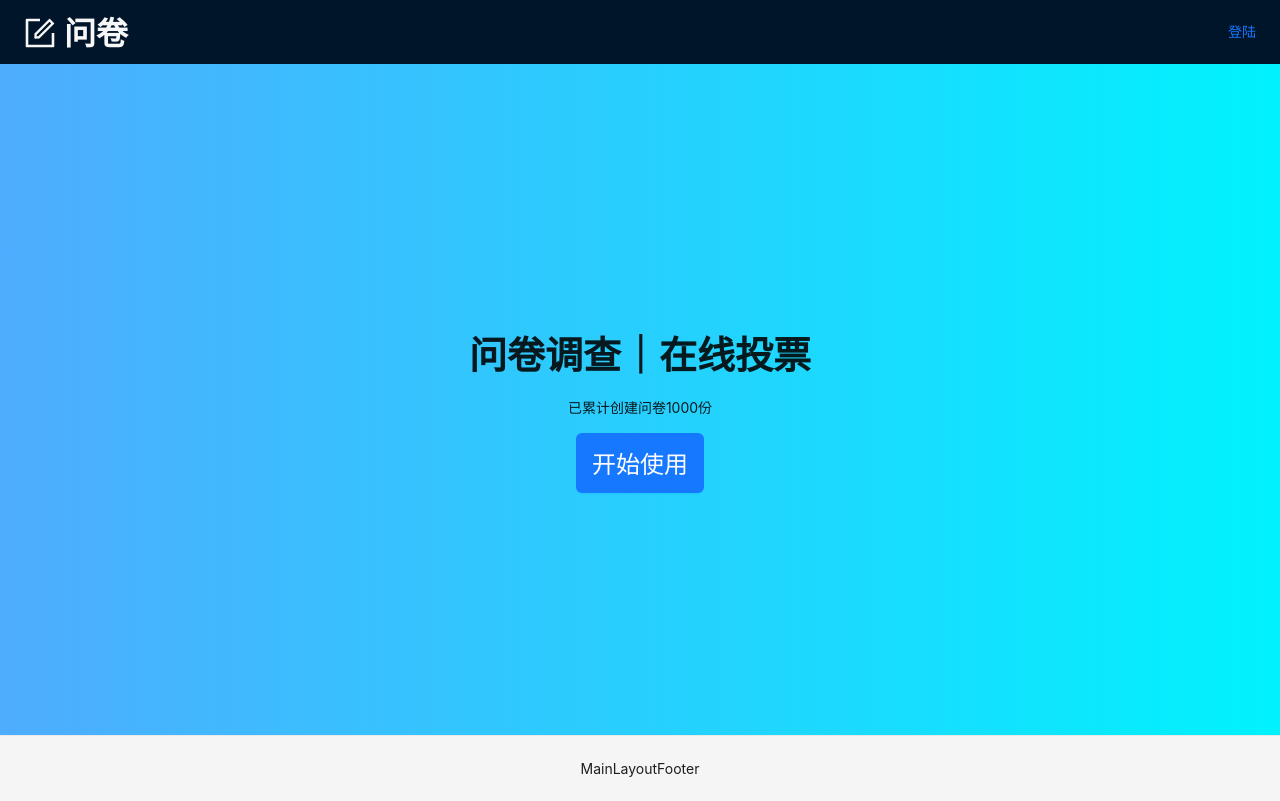
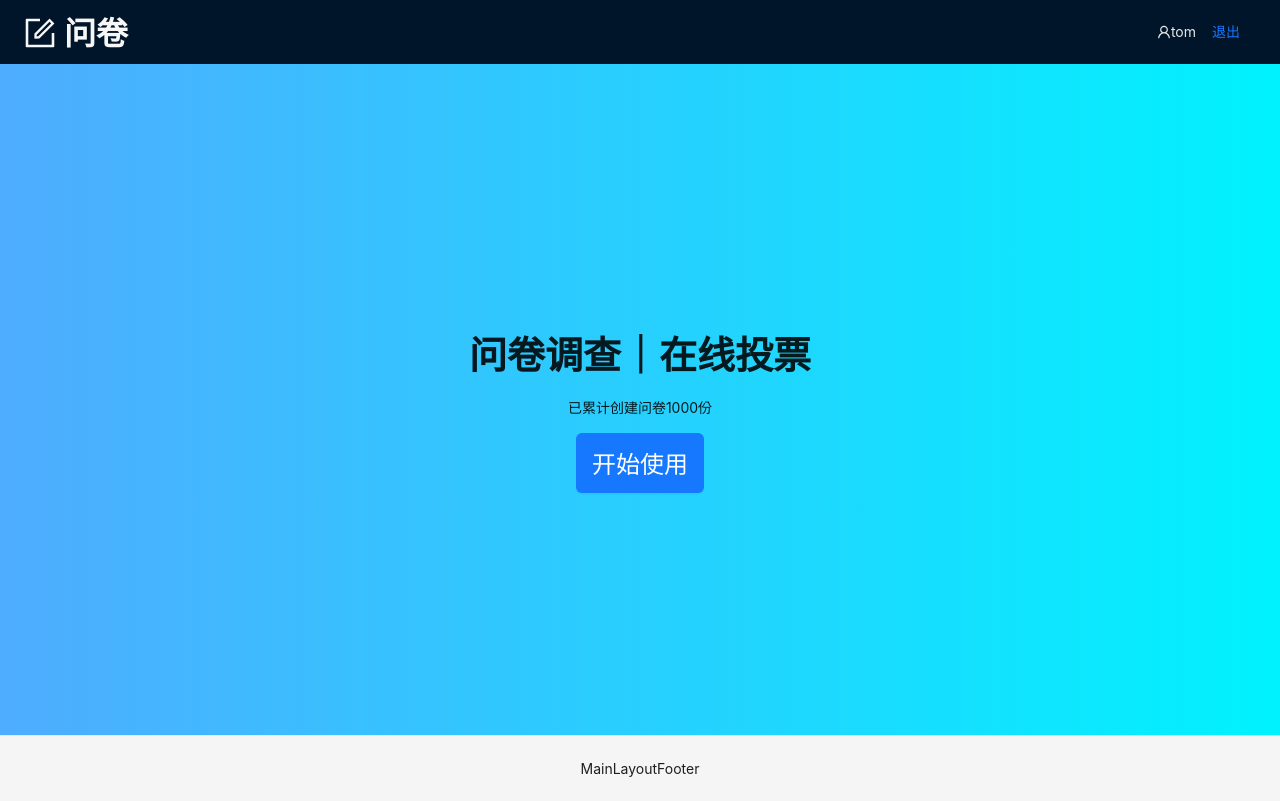
Before and after one commit to zhangjh024/Chinese_questionaire_system, a React (Vite) app: page / in a window 1280 px wide. Built offline with nearby package versions, Linux system fonts and the light colour scheme; no server answers.

Commit message:
feat:使用redux分发username,写GetUsetInfo_hook代替ajax请求

```diff
--- a/src/components/UserInfo.tsx
+++ b/src/components/UserInfo.tsx
@@ -1,17 +1,23 @@
 import {Link, useNavigate} from 'react-router-dom'
-import {useRequest} from "ahooks";
-import {getUserInfoService} from "../services/user";
+// import {useRequest} from "ahooks";
+// import {getUserInfoService} from "../services/user";
 import {UserOutlined} from '@ant-design/icons'
 import {Button} from "antd";
 import {removeToken} from "../utils/user_token";
+import useGetUserInfo from "../hooks/useGetUserInfo";
+import {useDispatch} from "react-redux";
+import {logoutReducer} from "../store/userReducer";
 
 function UserInfo(){
     //对于已经登陆的用户，展示点什么
 
-    const {data} = useRequest(getUserInfoService)
-    const {username} = data ||{}
+    // const {data} = useRequest(getUserInfoService)
+    // const {username} = data ||{}
+    const {username} = useGetUserInfo()
+    const dispatch = useDispatch()
     const nav = useNavigate()
     const logout = ()=>{
+        dispatch(logoutReducer())   //退出清空了redux中的数据
         removeToken()
         nav('/')
     }
--- a/src/components/logo.tsx
+++ b/src/components/logo.tsx
@@ -2,11 +2,21 @@ import {Space, Typography} from "antd";
 import {FormOutlined} from '@ant-design/icons'
 import styles from './logo.module.scss'
 import {Link} from "react-router-dom";
+import useGetUserInfo from "../hooks/useGetUserInfo";
+import {useEffect, useState} from "react";
 
 function Logo(){
     const { Title } = Typography;
+    const {username} = useGetUserInfo()
+
+    const [pathname, setPathname] = useState('/')
+    useEffect(()=>{
+        if(username)
+            setPathname('/manage/list')
+    }, [pathname])
+
     return <div className={styles.container}>
-            <Link to='/'>
+            <Link to={pathname}>
                 <Space className={styles.space}>
                     <Title className={styles.title}>
                         <FormOutlined/>
--- /dev/null
+++ b/src/hooks/useGetUserInfo.ts
@@ -0,0 +1,11 @@
+import {useSelector} from "react-redux";
+import {StateType} from "../store";
+import {UserStateType} from "../store/userReducer";
+
+// 用 userSelector 获取username数据
+function useGetUserInfo(){
+    const {username} = useSelector<StateType>(state=>state.user) as UserStateType
+    return {username}
+}
+
+export default useGetUserInfo
--- a/src/store/index.ts
+++ b/src/store/index.ts
@@ -1,5 +1,9 @@
 import {configureStore} from "@reduxjs/toolkit";
-import userReducer from "./userReducer";
+import userReducer, {UserStateType} from "./userReducer";
+
+export type StateType = {
+    user:UserStateType
+}
 export default configureStore({
     reducer:{
         // 分模块
--- a/src/store/userReducer.ts
+++ b/src/store/userReducer.ts
@@ -5,6 +5,9 @@ export type UserStateType = {
     username:string
 }
 const INIT_STATE:UserStateType = {
+    username:"tom"
+}
+const OUT_STATE:UserStateType = {
     username:""
 }
 
@@ -15,7 +18,7 @@ export const userSlice =  createSlice({
         loginReducer:(state:UserStateType, action:PayloadAction<UserStateType>)=>{
             return action.payload
         },
-        logoutReducer:()=>INIT_STATE
+        logoutReducer:()=>OUT_STATE
     }
 })
 
```
